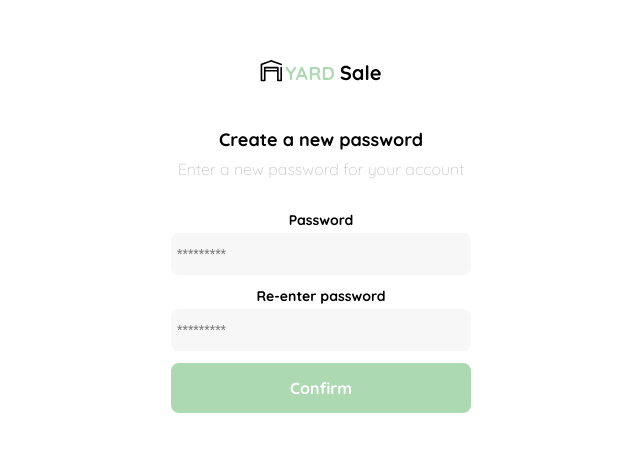
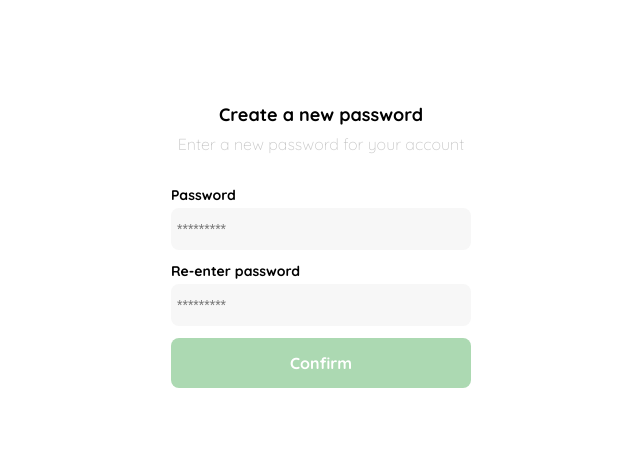
Before and after one commit to garzonsergio/yard-sale, a plain HTML site: page password.html in a window 1280 px wide. Shown: the part 140-592 px from the top of the page, without its empty margins (319-959 px from the left). Drawn offline with Linux system fonts and the light colour scheme.

Commit message:
Changes with Vue

```diff
--- a/password.html
+++ b/password.html
@@ -6,7 +6,7 @@
     <meta name="viewport" content="width=device-width, initial-scale=1.0">
     <title>Document</title>
     <link rel="stylesheet" href="styles/mobile.css">
-    <link rel="stylesheet" href="./styles/desktop.css" @media(min-width="600px")>
+    <link rel="stylesheet" media="(min-width: 800px)" href="./styles/desktop.css" />
     <link rel="preconnect" href="https://fonts.gstatic.com" crossorigin>
     <link href="https://fonts.googleapis.com/css2?family=Quicksand:wght@300;500;700&display=swap" rel="stylesheet">
 
@@ -14,7 +14,7 @@
 <body>
     <section class="login">
         <div class="form-container">
-            <img src="./Platzi_YardSale_Logos/logo_yard_sale.svg" alt="logo" class="logo">
+            <img src="./logos/logo_yard_sale.svg" alt="logo" class="logo">
 
             <h1 class="title">Create a new password</h1>
             <p class="subtitle">Enter a new password for your account</p>
--- a/styles/desktop.css
+++ b/styles/desktop.css
@@ -0,0 +1,3 @@
+.logo {
+  display: none;
+}
--- a/styles/mobile.css
+++ b/styles/mobile.css
@@ -13,52 +13,55 @@ html {
   --hospital-green: #acd9b2;
   --black: black;
   --white: white;
+  --sm: 14px;
+  --md: 16px;
+  --lg: 18px;
 }
 
 .login {
   width: 100%;
-  display: flex;
-  justify-content: center;
+  height: 100vh;
+  display: grid;
+  place-items: center;
 }
 
 .form-container {
-  width: 90%;
-  text-align: center;
-  padding-top: 200px;
+  display: grid;
+  grid-template-rows: auto 1fr auto;
+  width: 300px;
+  /* text-align: center;
+  padding-top: 200px; */
 }
 
 .logo {
-  align-self: center;
-  height: 25px;
-  margin-bottom: 40px;
+  justify-self: center;
+  height: 30px;
+  margin-bottom: 48px;
 }
 
 .form-container .title {
   margin-bottom: 8px;
-  font-size: 1.8rem;
+  font-size: var(--lg);
+  text-align: center;
 }
 
 .form-container .subtitle {
+  text-align: center;
   margin-bottom: 32px;
-  font-size: 1.6rem;
+  font-size: var(--md);
   font-weight: 300;
   color: var(--very-light-pink);
 }
 
-.form-container .form {
+.form {
   display: flex;
   flex-direction: column;
-}
-
-.form {
-  text-align: left;
-  align-items: center;
 }
 
 .form .label {
   text-align: left;
   margin-bottom: 4px;
-  font-size: 1.4rem;
+  font-size: var(--sm);
   font-weight: 700;
 }
 
@@ -67,7 +70,7 @@ html {
   width: 300px;
   padding: 6px;
   margin-bottom: 12px;
-  font-size: 1.4rem;
+  font-size: var(--sm);
   border: none;
   border-radius: 8px;
   background-color: var(--text-input-field);
@@ -83,7 +86,7 @@ html {
   font-family: "Quicksand", sans-serif;
   background-color: var(--hospital-green);
   font-weight: 700;
-  font-size: 1.6rem;
+  font-size: var(--md);
   color: white;
   cursor: pointer;
 }
```
Also changed, not shown: index.html (+5 -0 lines), icons/bt_add_to_cart.svg (renamed from Platzi_YardSale_Icons/bt_add_to_cart.svg), icons/bt_added_to_cart.svg (renamed from Platzi_YardSale_Icons/bt_added_to_cart.svg), icons/email.svg (renamed from Platzi_YardSale_Icons/email.svg), icons/flechita.svg (renamed from Platzi_YardSale_Icons/flechita.svg), icons/icon_close.png (renamed from Platzi_YardSale_Icons/icon_close.png), icons/icon_menu.svg (renamed from Platzi_YardSale_Icons/icon_menu.svg), icons/icon_shopping_cart.svg (renamed from Platzi_YardSale_Icons/icon_shopping_cart.svg), icons/icon_shopping_cart_notification.svg (renamed from Platzi_YardSale_Icons/icon_shopping_cart_notification.svg), index.js (added), logos/favicon_bota_fora.svg (renamed from Platzi_YardSale_Logos/favicon_bota_fora.svg), logos/favicon_yard_sale.svg (renamed from Platzi_YardSale_Logos/favicon_yard_sale.svg), logos/logo_bota_fora.svg (renamed from Platzi_YardSale_Logos/logo_bota_fora.svg), logos/logo_yard_sale.svg (renamed from Platzi_YardSale_Logos/logo_yard_sale.svg).
